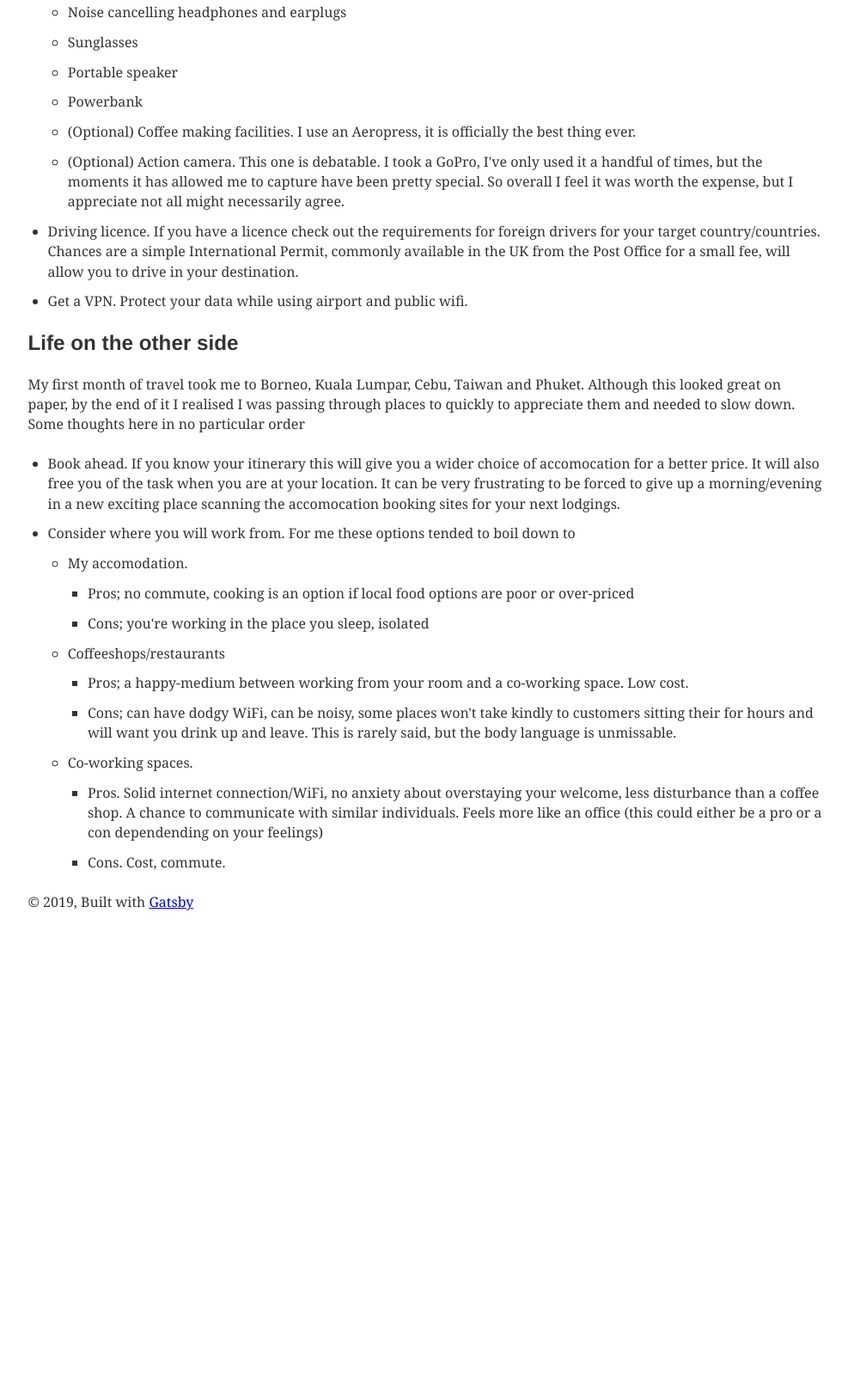
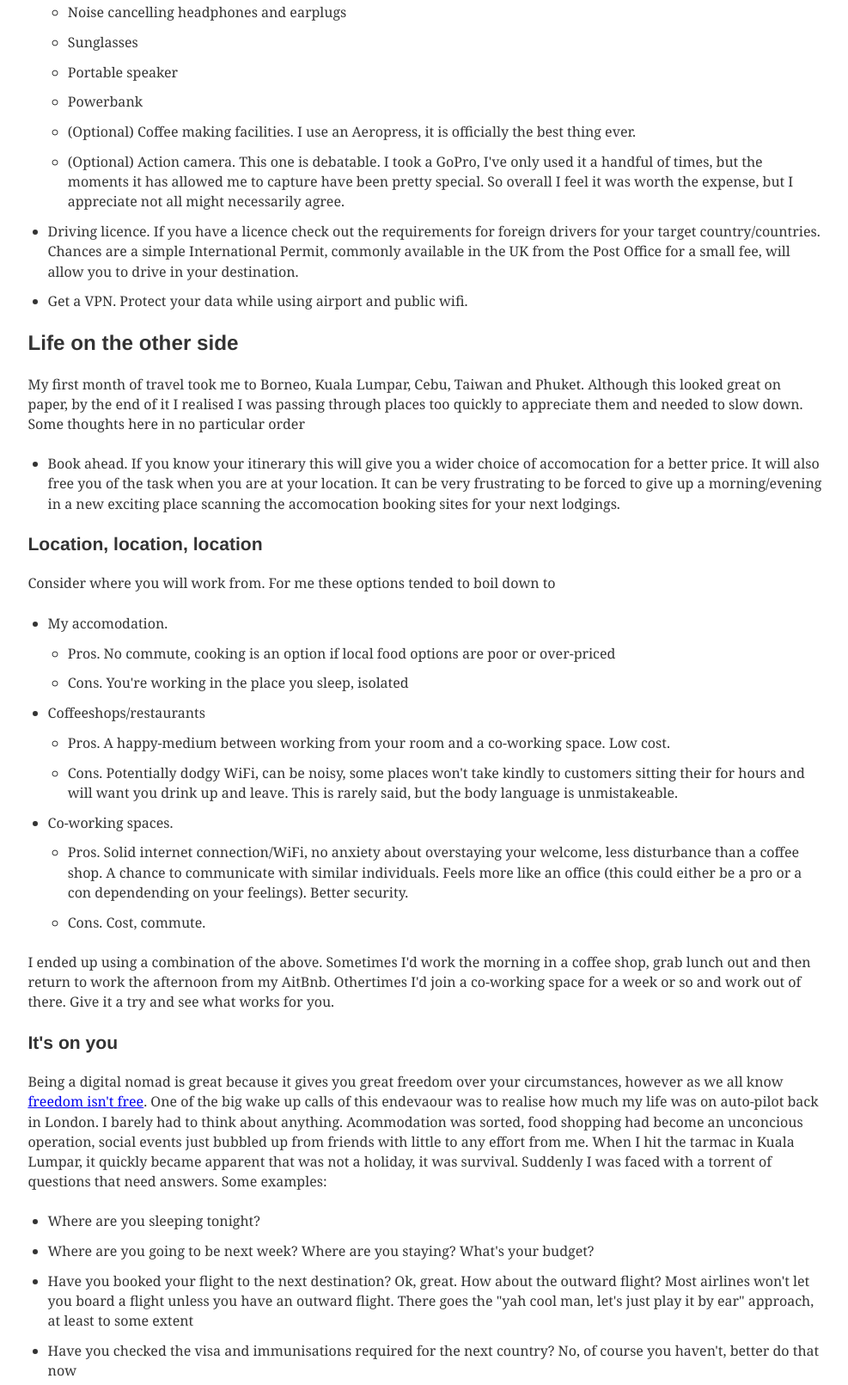
Before and after one commit to igniteflow/igniteflow.github.io, a Gatsby site: page / in a window 1280 px wide. Shown: the part 1189-2800 px from the top of the page at 86% size, without its empty margins (145-1132 px from the left). Before the commit the page ends 2274 px from the top, so only its background shows below. Built offline with nearby package versions, Linux system fonts and the light colour scheme; Gatsby itself is replaced by a stand-in of ours; some packages are replaced by stand-ins of ours.

Commit message:
Update nomadic thoughts

```diff
--- a/src/data/nomadic-thoughts.md
+++ b/src/data/nomadic-thoughts.md
@@ -9,7 +9,7 @@ What I'm trying to say is there wasn't any great driver to finally take the plun
 
 Anyway, let's get into the practicalities.  After making the decision, and more importantly announcing it to friends and family, I was now committed.  Now came the storm before the calm.
 
-## Preperation
+## Preparation
 
 * Do you research.  If you are not native to the country you will be going to, read as much as you can about the place.  Knowing the basics of the geography, culture and weather will help you make better decisions. Don't be afraid to ask questions on online forums, there is a wealth of information available, learn from other's mistakes not your own.
 * Flights.  Google Flights and Skyscanner were really useful here.  Worth searching a week before and after your intended departure date to see if there are any price drops.
@@ -35,16 +35,30 @@ Anyway, let's get into the practicalities.  After making the decision, and more
 
 ## Life on the other side
 
-My first month of travel took me to Borneo, Kuala Lumpar, Cebu, Taiwan and Phuket.  Although this looked great on paper, by the end of it I realised I was passing through places to quickly to appreciate them and needed to slow down.  Some thoughts here in no particular order
+My first month of travel took me to Borneo, Kuala Lumpar, Cebu, Taiwan and Phuket.  Although this looked great on paper, by the end of it I realised I was passing through places too quickly to appreciate them and needed to slow down.  Some thoughts here in no particular order
 
 * Book ahead.  If you know your itinerary this will give you a wider choice of accomocation for a better price.  It will also free you of the task when you are at your location.  It can be very frustrating to be forced to give up a morning/evening in a new exciting place scanning the accomocation booking sites for your next lodgings.
-* Consider where you will work from.  For me these options tended to boil down to
-  * My accomodation.
-    * Pros; no commute, cooking is an option if local food options are poor or over-priced
-    * Cons; you're working in the place you sleep, isolated
-  * Coffeeshops/restaurants
-    * Pros; a happy-medium between working from your room and a co-working space.  Low cost.
-    * Cons; can have dodgy WiFi, can be noisy, some places won't take kindly to customers sitting their for hours and will want you drink up and leave.  This is rarely said, but the body language is unmissable.
-  * Co-working spaces.
-    * Pros.  Solid internet connection/WiFi, no anxiety about overstaying your welcome, less disturbance than a coffee shop.  A chance to communicate with similar individuals.  Feels more like an office (this could either be a pro or a con dependending on your feelings)
-    * Cons.  Cost, commute.
+
+### Location, location, location
+
+Consider where you will work from.  For me these options tended to boil down to
+* My accomodation.
+  * Pros. No commute, cooking is an option if local food options are poor or over-priced
+  * Cons. You're working in the place you sleep, isolated
+* Coffeeshops/restaurants
+  * Pros. A happy-medium between working from your room and a co-working space.  Low cost.
+  * Cons. Potentially dodgy WiFi, can be noisy, some places won't take kindly to customers sitting their for hours and will want you drink up and leave.  This is rarely said, but the body language is unmistakeable.
+* Co-working spaces.
+  * Pros.  Solid internet connection/WiFi, no anxiety about overstaying your welcome, less disturbance than a coffee shop.  A chance to communicate with similar individuals.  Feels more like an office (this could either be a pro or a con dependending on your feelings).  Better security.
+  * Cons.  Cost, commute.
+
+I ended up using a combination of the above.  Sometimes I'd work the morning in a coffee shop, grab lunch out and then return to work the afternoon from my AitBnb.  Othertimes I'd join a co-working space for a week or so and work out of there.  Give it a try and see what works for you.
+
+### It's on you
+
+Being a digital nomad is great because it gives you great freedom over your circumstances, however as we all know [freedom isn't free](https://youtu.be/tzW2ybYFboQ).  One of the big wake up calls of this endevaour was to realise how much my life was on auto-pilot back in London.  I barely had to think about anything.  Acommodation was sorted, food shopping had become an unconcious operation, social events just bubbled up from friends with little to any effort from me.  When I hit the tarmac in Kuala Lumpar, it quickly became apparent that was not a holiday, it was survival.  Suddenly I was faced with a torrent of questions that need answers.  Some examples:
+
+* Where are you sleeping tonight?
+* Where are you going to be next week?  Where are you staying?  What's your budget?
+* Have you booked your flight to the next destination?  Ok, great.  How about the outward flight?  Most airlines won't let you board a flight unless you have an outward flight.  There goes the "yah cool man, let's just play it by ear" approach, at least to some extent
+* Have you checked the visa and immunisations required for the next country? No, of course you haven't, better do that now
```
